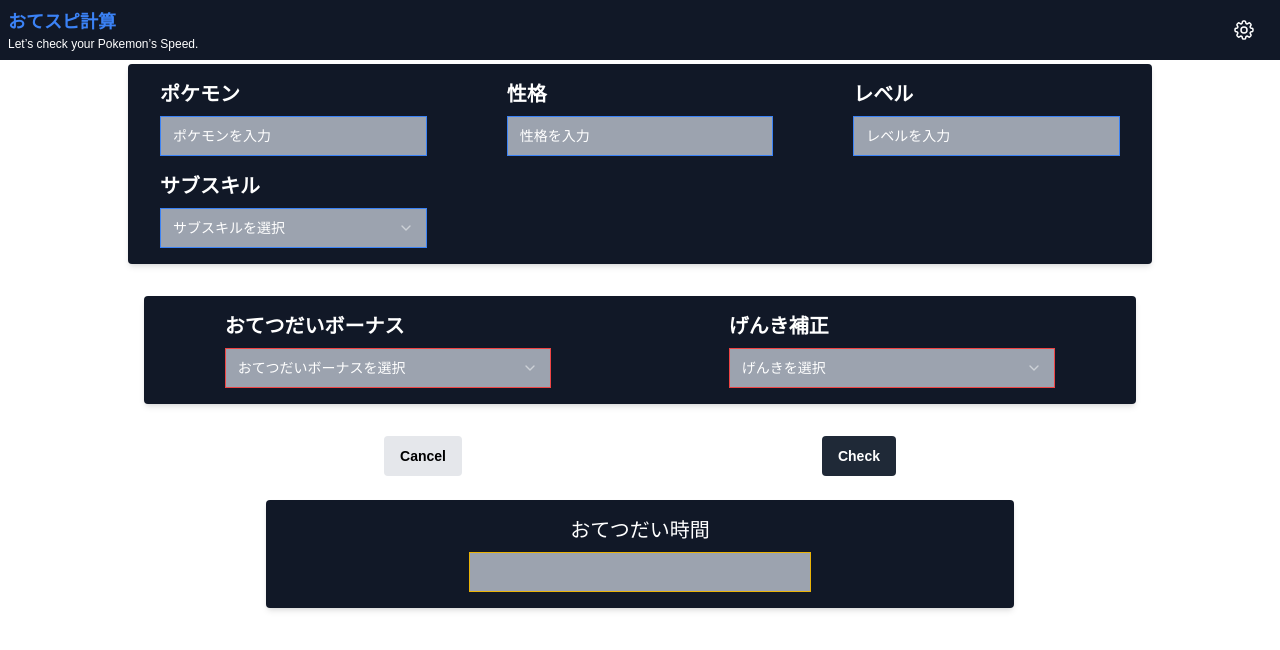
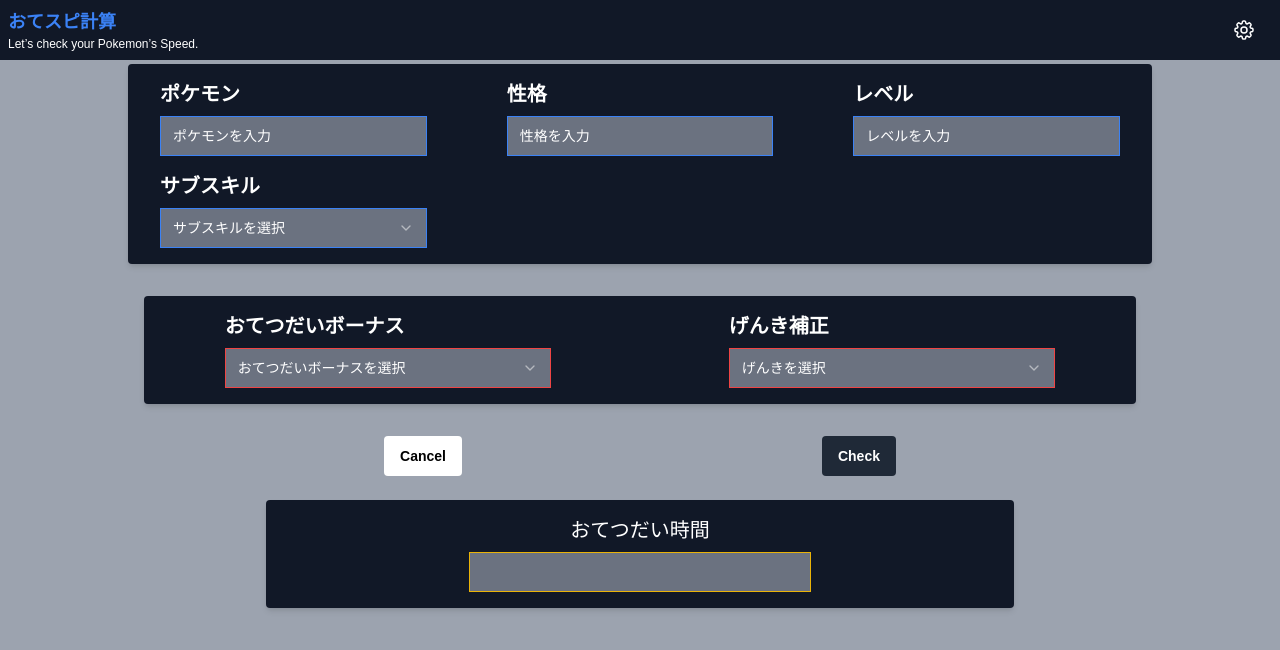
Before and after one commit to Sug1re/PokemonSleep_HelpSpeed, a Next.js app: page / in a window 1280 px wide. Shown: the top 650 px of the page. Built offline with nearby package versions, Linux system fonts and the light colour scheme; a web font is replaced by a local one.

Commit message:
プチ修正6

```diff
--- a/app/components/Bonuss.tsx
+++ b/app/components/Bonuss.tsx
@@ -43,13 +43,13 @@
         <Select onValueChange={handlePokemonBonussChange}  >
           <SelectTrigger
             id="pokemonBonuss"
-            className="bg-gray-400 text-white border-red-500"
+            className="bg-gray-500 text-white border-red-500"
           >
             <SelectValue placeholder="おてつだいボーナスを選択" />
           </SelectTrigger>
           <SelectContent
             position="popper"
-            className="bg-gray-400 text-white border-red-500"
+            className="bg-gray-500 text-white border-red-500"
           >
             <SelectItem
               value="1"
--- a/app/components/Energy.tsx
+++ b/app/components/Energy.tsx
@@ -43,14 +43,14 @@
         <Select onValueChange={handlePokemonBonussChange}>
           <SelectTrigger
             id="pokemonEnergy"
-            className="bg-gray-400 text-white border-red-500 "
+            className="bg-gray-500 text-white border-red-500 "
           >
             <SelectValue placeholder="げんきを選択" />
           </SelectTrigger>
 
           <SelectContent
             position="popper"
-            className="bg-gray-400 text-white border-red-500"
+            className="bg-gray-500 text-white border-red-500"
           >
             <SelectItem
               value="80"
--- a/app/components/Skill.tsx
+++ b/app/components/Skill.tsx
@@ -41,7 +41,7 @@
         <Select onValueChange={handlePokemonSkillChange} >
           <SelectTrigger
             id="pokemonSkill"
-            className="bg-gray-400 text-white border-blue-500"
+            className="bg-gray-500 text-white border-blue-500"
           >
             <SelectValue placeholder="サブスキルを選択" />
           </SelectTrigger>
--- a/app/page.tsx
+++ b/app/page.tsx
@@ -340,7 +340,7 @@
   };
 
   return (
-    <main className=" min-h-screen">
+    <main className=" min-h-screen bg-gray-400">
        <form onSubmit={handleSubmit} className=" flex flex-col justify-evenly">
         <div className="  pt-20 px-4 sm:px-12 md:px-16 lg:px-32 md:pt-32 lg:pt-16">
           <div className="grid custom-xs:grid-cols-2 sm:grid-cols-3 gap-4 bg-gray-900 rounded shadow-md  py-4">
@@ -354,7 +354,7 @@
               <Input
                 id="pokemonName"
                 type="text"
-                className=" bg-gray-400 text-white border-blue-500"
+                className=" bg-gray-500 text-white border-blue-500"
                 placeholder="ポケモンを入力"
                 value={pokemonName}
                 onChange={handlePokemonNameChange}
@@ -370,7 +370,7 @@
               <Input
                 id="pokemonPersonality"
                 type="text"
-                className=" bg-gray-400 text-white border-blue-500"
+                className=" bg-gray-500 text-white border-blue-500"
                 placeholder="性格を入力"
                 value={pokemonPersonality}
                 onChange={handlePokemonPesonalityChange}
@@ -386,7 +386,7 @@
               <Input
                 id="pokemonLevel"
                 type="text"
-                className=" bg-gray-400 text-white border-blue-500"
+                className=" bg-gray-500 text-white border-blue-500"
                 placeholder="レベルを入力"
                 value={pokemonLevel}
                 onChange={handlePokemonlevelChange}
@@ -415,7 +415,7 @@
         <CardFooter className="flex justify-evenly">
           <div>
             <Button
-              className=" bg-gray-200 rounded transform hover:bg-gray-300 hover:scale-90 font-semibold transition-all duration-300"
+              className=" bg-white rounded transform hover:bg-gray-200 hover:scale-90 font-semibold transition-all duration-300"
               onClick={handleCancelButtonClick}
             >
               Cancel
@@ -440,7 +440,7 @@
               type="text"
               readOnly
               value={helperTime}
-              className=" bg-gray-400 text-white border-yellow-500 w-1/2 "
+              className=" bg-gray-500 text-white border-yellow-500 w-1/2 "
             />
           </div>
         </div>
```
